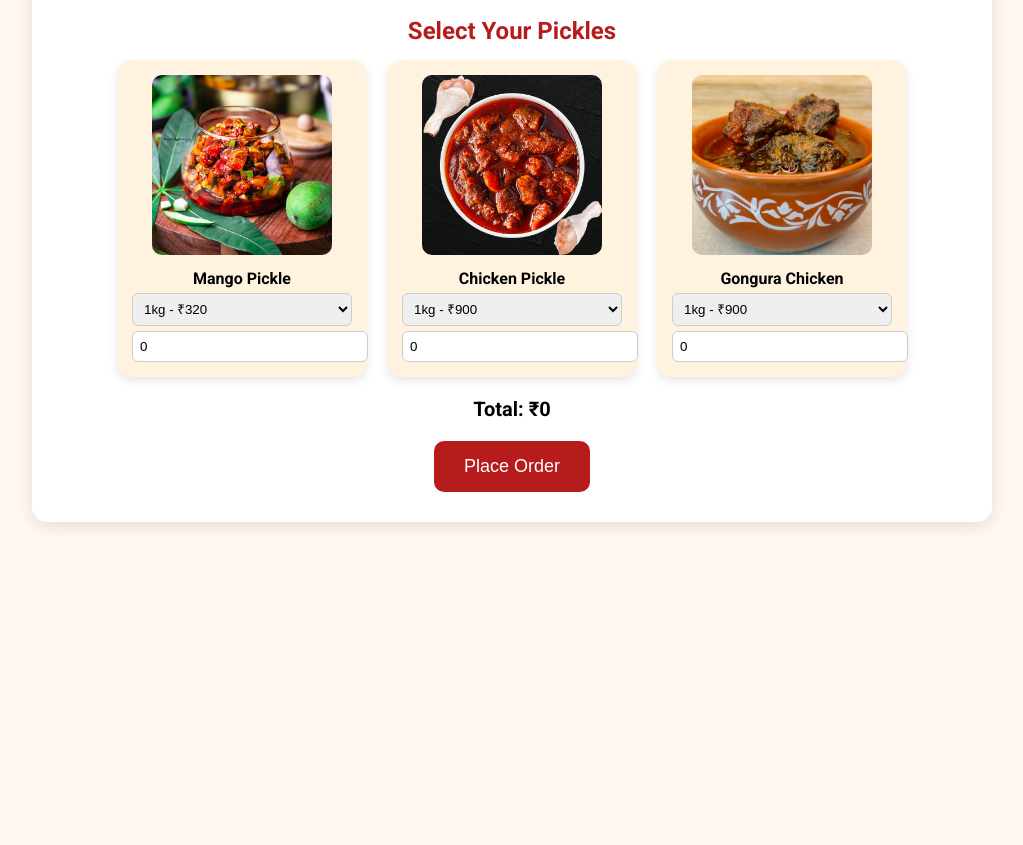
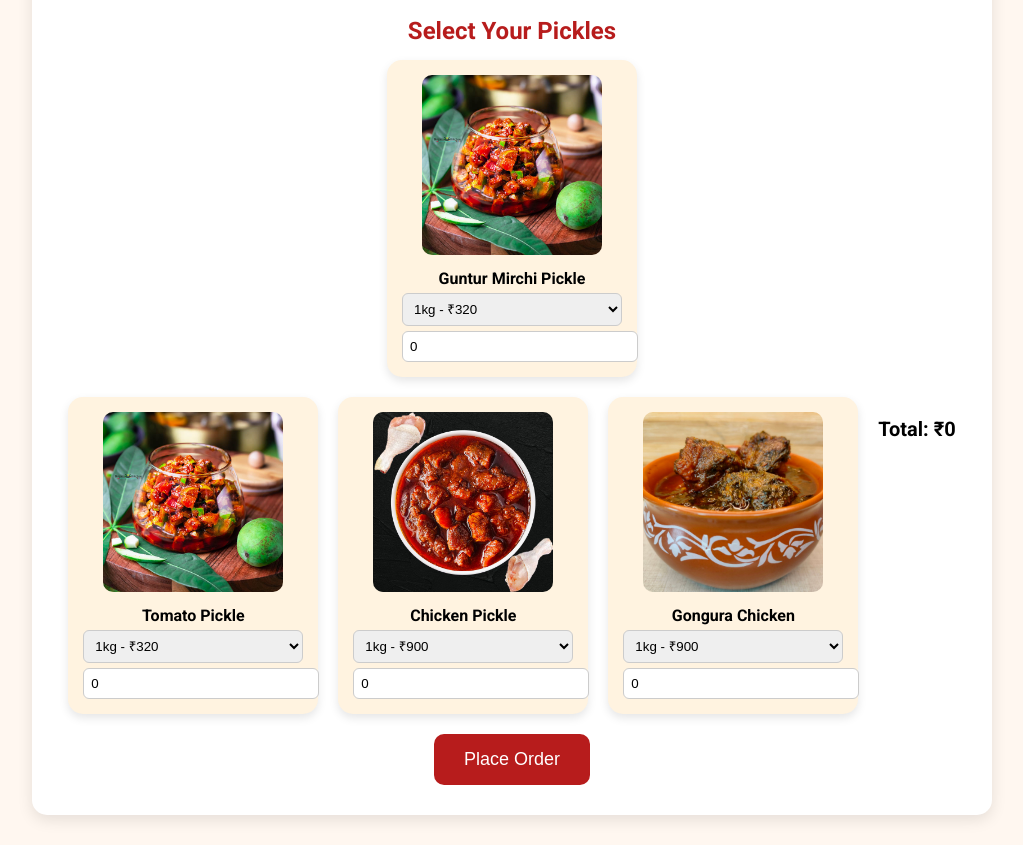
Before and after one commit to 1alokesh/pickle-website, a website: page public/index.html in a window 1280 px wide. Shown: the part 393-1238 px from the top of the page, without its empty margins (128-1151 px from the left). Before the commit the page ends 945 px from the top, so only its background shows below. Drawn offline with Linux system fonts and the light colour scheme.

Commit message:
new pickel add

```diff
--- a/public/index.html
+++ b/public/index.html
@@ -57,10 +57,22 @@ form.addEventListener("submit", function(e){
 
   <h2>Select Your Pickles</h2>
   <div class="pickles">
-    <!-- Mango Pickle -->
-    <div class="pickle-item" data-name="Mango Pickle">
-      <img src="images/mango.jpg" alt="Mango Pickle">
-      <div><b>Mango Pickle</b></div>
+    <!-- Mirchi Pickle -->
+    <div class="pickle-item" data-name="Guntur Mirchi Pickle">
+      <img src="images/mango.jpg" alt="Guntur Mirchi Pickle">
+      <div><b>Guntur Mirchi Pickle</b></div>
+      <select class="size-select">
+        <option value="1kg" data-price="320">1kg - ₹320</option>
+        <option value="500gms" data-price="160">500gms - ₹160</option>
+        <option value="250gms" data-price="80">250gms - ₹80</option>
+      </select>
+      <input type="number" class="quantity-input" value="0" min="0">
+    </div>
+    <div class="pickles">
+    <!-- Tomato Pickle -->
+    <div class="pickle-item" data-name="Tomato Pickle">
+      <img src="images/mango.jpg" alt="Tomato Pickle">
+      <div><b>Tomato Pickle</b></div>
       <select class="size-select">
         <option value="1kg" data-price="320">1kg - ₹320</option>
         <option value="500gms" data-price="160">500gms - ₹160</option>
```
